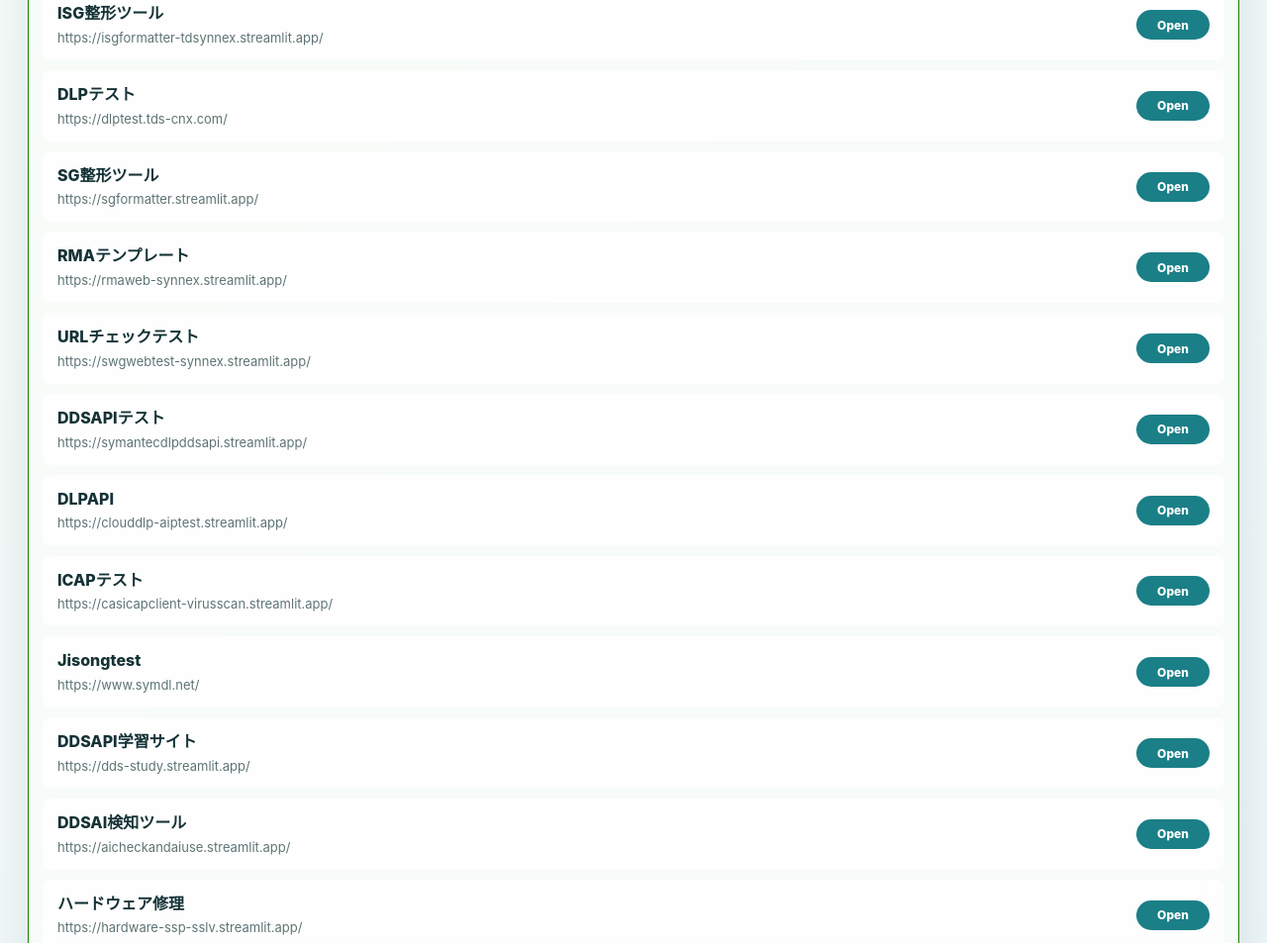
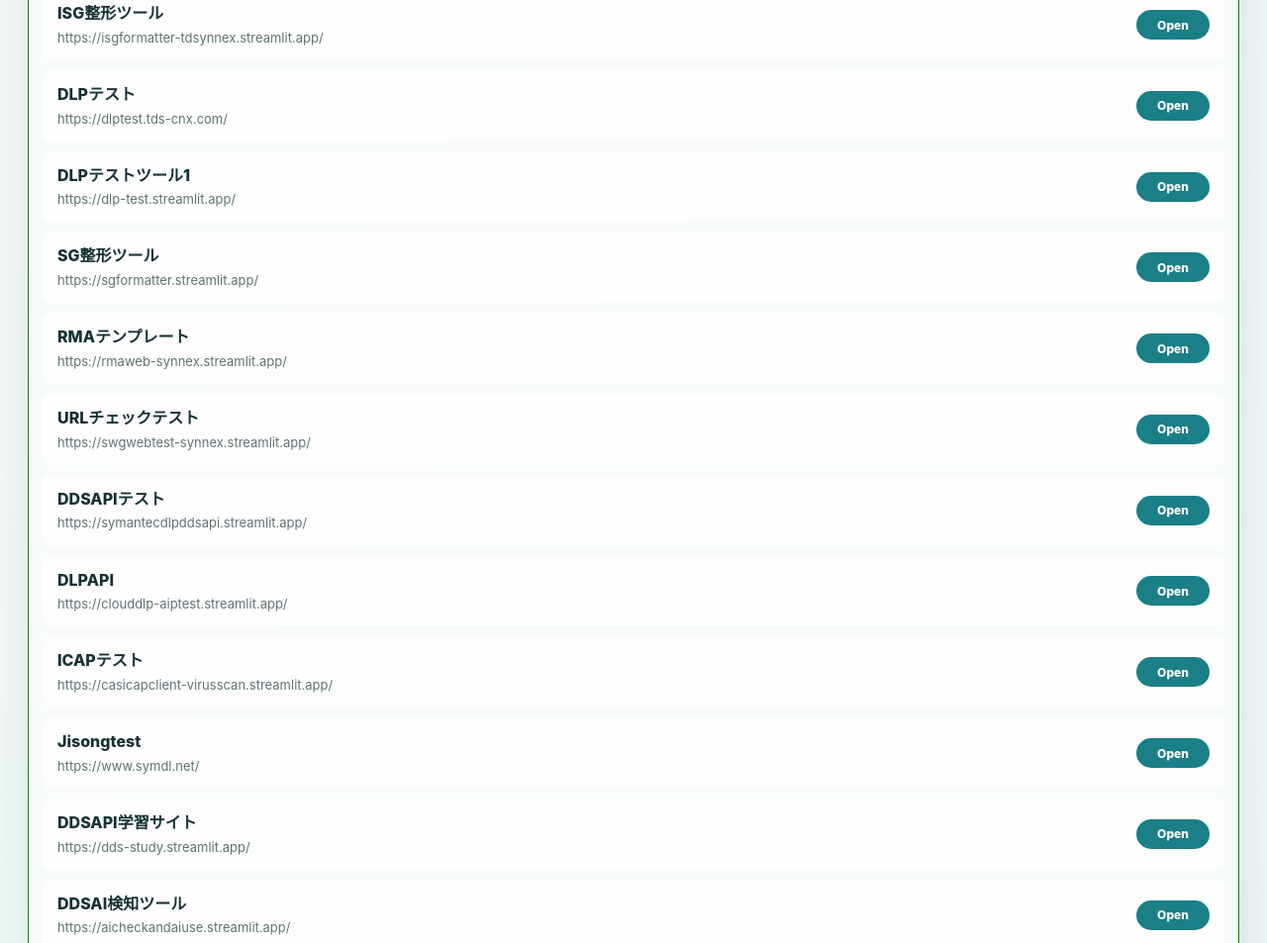
Before and after one commit to yinbaofu89-design/mewed, a plain HTML site: page index.html in a window 1280 px wide. Shown: the part 2421-3374 px from the top of the page at 99% size. Drawn offline with Linux system fonts and the light colour scheme.

Commit message:
Update index.html

```diff
--- a/index.html
+++ b/index.html
@@ -977,6 +977,10 @@
 <span><span class="name">DLPテスト</span><span class="url">https://dlptest.tds-cnx.com/</span></span>
 <span class="badge">Open</span>
 </a>
+<a class="item" href="https://dlp-test.streamlit.app/" rel="noopener noreferrer" target="_blank">
+<span><span class="name">DLPテストツール1</span><span class="url">https://dlp-test.streamlit.app/</span></span>
+<span class="badge">Open</span>
+</a>
 <a class="item" href="https://sgformatter.streamlit.app//" rel="noopener noreferrer" target="_blank">
 <span><span class="name">SG整形ツール</span><span class="url">https://sgformatter.streamlit.app/</span></span>
 <span class="badge">Open</span>
```
